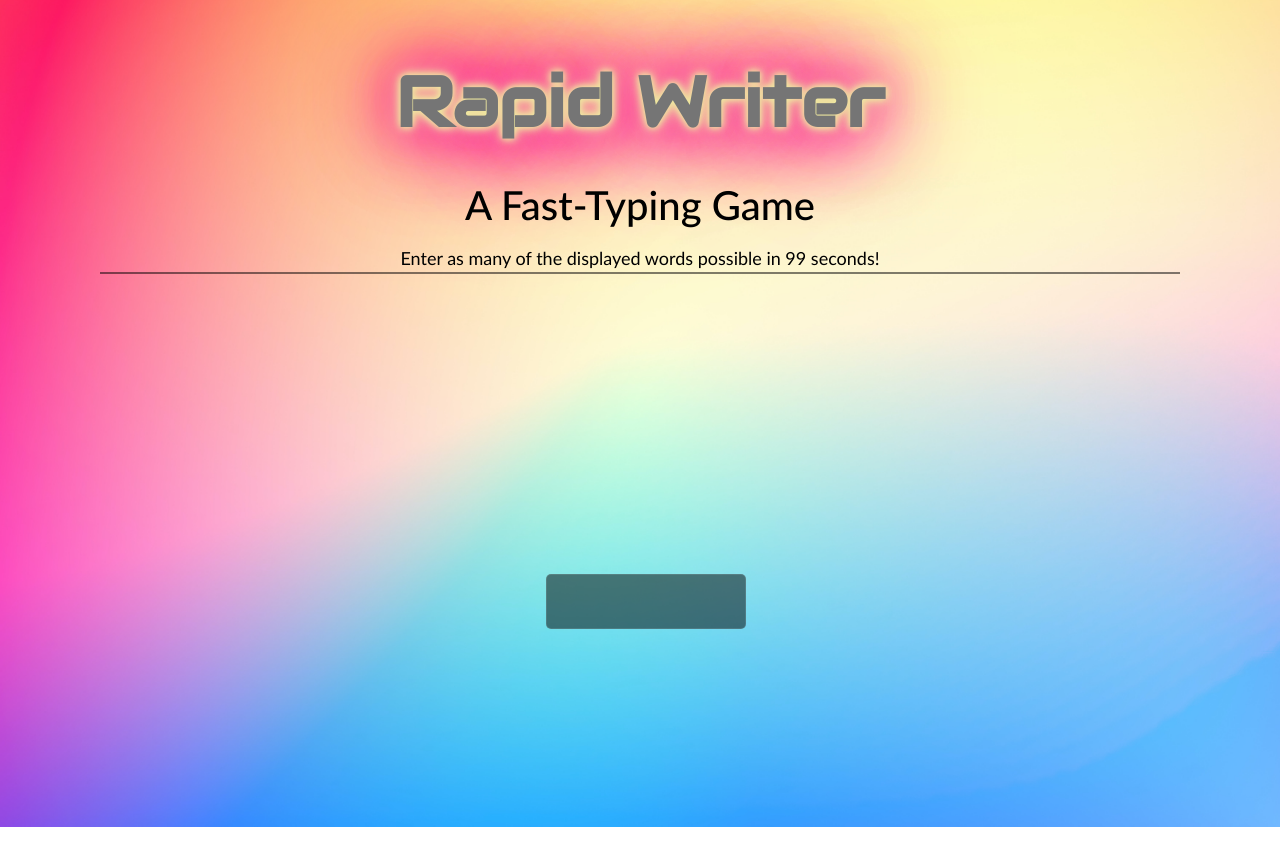
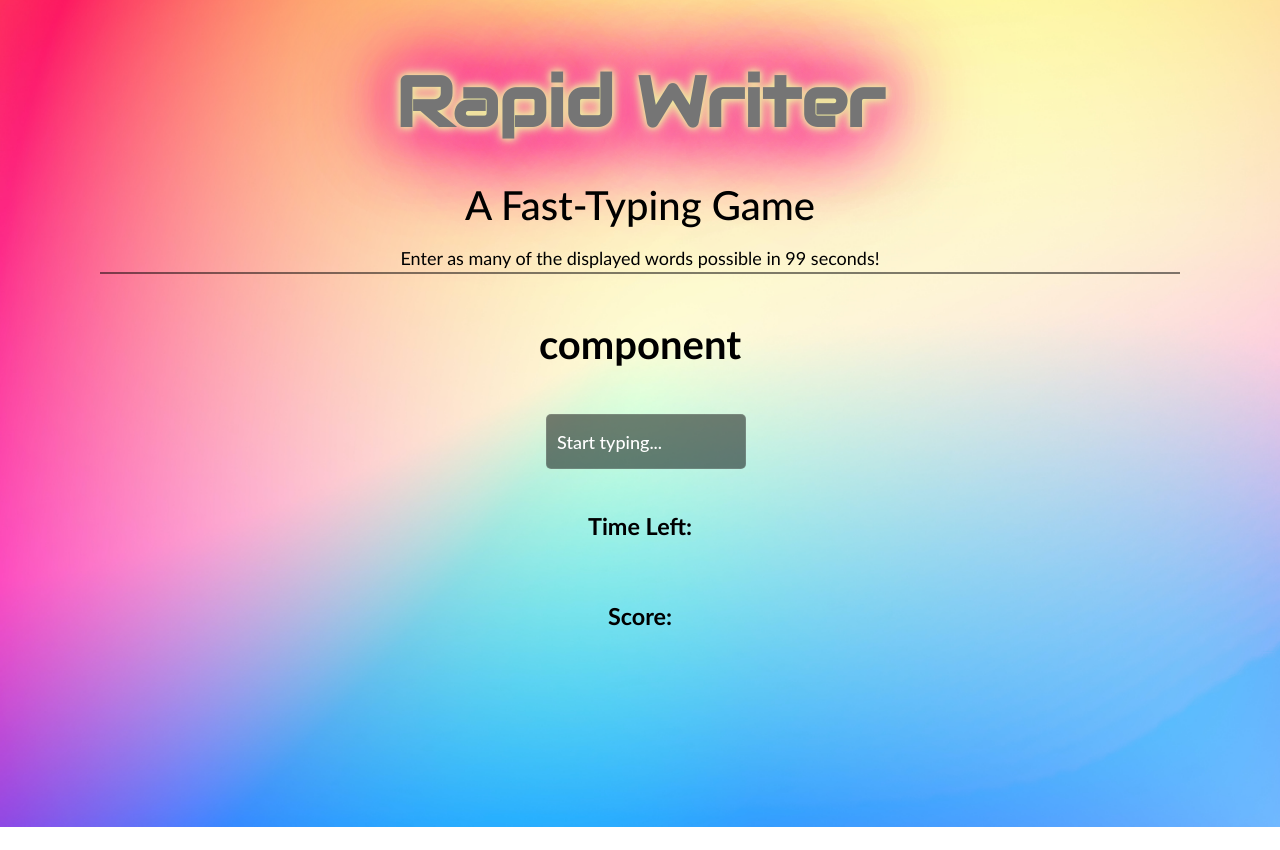
Before and after one commit to NoahMiller4/Rapid-Writer, a plain HTML site: page index.html in a window 1280 px wide. Both pictures are taken after a click on the button "Start!". Drawn offline with nearby package versions, Linux system fonts and the light colour scheme; a web font is replaced by a local one.

Commit message:
word display

```diff
--- a/assets/script/index.js
+++ b/assets/script/index.js
@@ -8,7 +8,7 @@
 
 'use strict'
 
-const array = ['dinosaur', 'love', 'pineapple', 'calendar', 'robot', 'building',
+const words = ['dinosaur', 'love', 'pineapple', 'calendar', 'robot', 'building',
 'weather', 'bottle', 'history', 'dream', 'character', 'money', 'absolute',
 'discipline', 'machine', 'accurate', 'connection', 'rainbow', 'bicycle',
 'eclipse', 'calculator', 'trouble', 'watermelon', 'developer', 'philosophy',
@@ -25,8 +25,15 @@ const array = ['dinosaur', 'love', 'pineapple', 'calendar', 'robot', 'building',
 
 const addBtn = document.querySelector('.btn');
 const input = document.querySelector('.input');
-const output = document.querySelector('.output');
 const time = document.querySelector('.time');
+const display = document.querySelector('.display');
+const scoreDisplay = document.querySelector('.score');
+const message = document.querySelector('.message')
+
+// add global variables
+let seconds = 99;
+let score = 0;
+let playing;
 
 const startSound = new Audio('./assets/audio/easyCheesy.mp3');
 startSound.type = 'audio/mp3';
@@ -39,6 +46,8 @@ const hideButton = addBtn.addEventListener('click', () => {
     addBtn.style.display = "none"
 })
 
+const init = addBtn.addEventListener('click', initialize)
+
 setInterval (function () {
     if(startSound.currentTime > 99){
         startSound.pause();
@@ -46,3 +55,23 @@ setInterval (function () {
         addBtn.style.display = "inline-block";
     }
 },1000);
+
+function initialize() {
+    word(words);
+
+}
+
+function word(words) {
+    const randomWord = Math.floor(Math.random() * words.length);
+    display.innerHTML = words[randomWord]
+}
+
+function countdown() {
+    // make sure time is not at 0
+    if(time > 0) {
+        time--;
+    }   else if(time === 0) {
+        playing = false;
+    }
+
+}
--- a/assets/style/index.css
+++ b/assets/style/index.css
@@ -57,7 +57,7 @@ h1 {
         0 0 151px #f09;
 }
 
-h2 {
+#descrip {
     margin-top: 20px;
     font-size: 40px;
     font-weight: 500;
@@ -77,21 +77,29 @@ h2 {
 /* Output                             */
 /* -----------------------------------*/
 
-.time, .output {
+
+.timer, .output {
+    display: inline-block;
     align-items: center;
     font-size: 20px;
     font-weight: 500;
     color: #000;
 }
 
-.time {
+.timer, .display {
+    margin: 40px 0;
+    min-width: 100%;
+    min-height: 50px;
+}
+
+
+.output {
     min-width: 100%;
     min-height: 100px;
 }
 
-.output {
-    min-width: 100%;
-    min-height: 200px;
+.display {
+    font-size: 40px;
 }
 
 /* -----------------------------------*/
@@ -115,6 +123,10 @@ input[type=text] {
     -webkit-transition: opacity 0.3s, transform 0.2s ease-in-out;
 }
 
+input[type=text]::placeholder {
+    color: #fff;
+}
+
 button {
     display: inline-block;
     text-align: center;
--- a/index.html
+++ b/index.html
@@ -21,15 +21,26 @@
         <header>
             <div class="container">
                 <h1>Rapid Writer</h1>
-                <h2>A Fast-Typing Game</h2>
+                <h2 id="descrip">A Fast-Typing Game</h2>
                 <p class="text">
                     Enter as many of the displayed words possible in 99 seconds!
                 </p>
-                <div class="time"></div>
-                <div class="output"></div>
+                <h2 class="display" id="display">hello</h2>
                 <div class="typing">
-                    <input type="text" class="input" maxlength="15">
+                    <input type="text" class="input"
+                    maxlength="15" placeholder="Start typing...">
                     <button type="submit" class="btn">Start!</button>
+                </div>
+                <div class="timer">
+                    <h3>Time Left:
+                        <span class="time"></span>
+                    </h3>
+                </div>
+                <div class="output">
+                    <h3>
+                        <span class="score">Score:</span>
+                    </h3>
+                    <h4 class="message"></h4>
                 </div>
             </div>
         </main>
```
